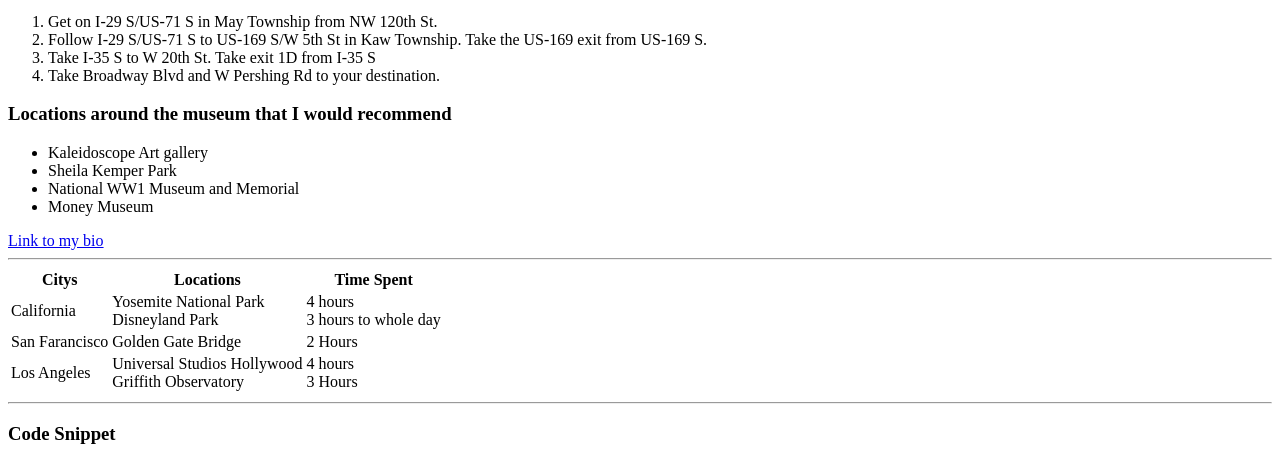
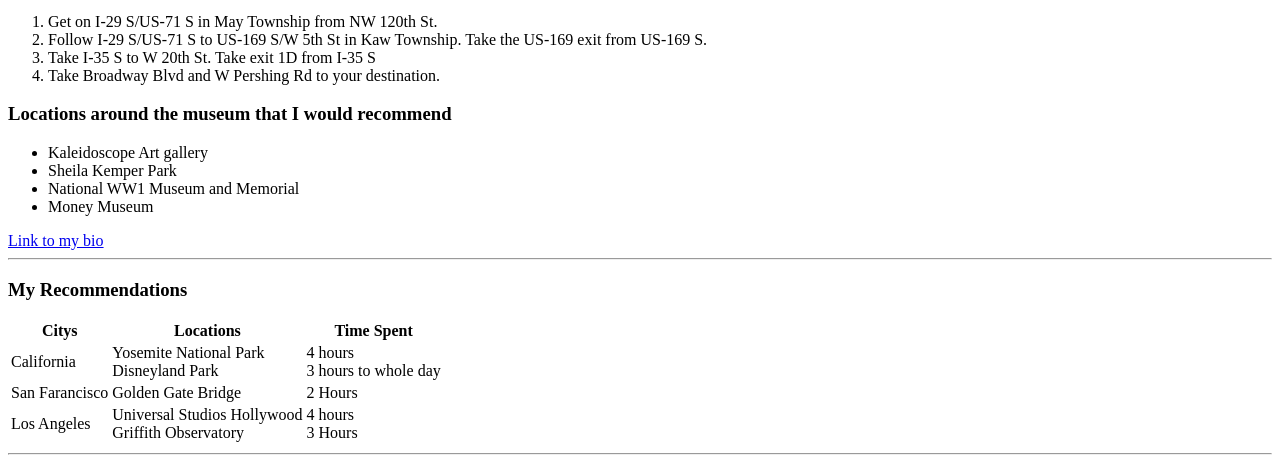
Before and after one commit to 44-563-Web-Apps-F22/44563-webapps-assignment-3-DhruvaTejaSamala, a plain HTML site: page index.html in a window 1280 px wide. Shown: the part 343-800 px from the top of the page. Drawn offline with Linux system fonts and the light colour scheme.

Commit message:
minor changes in index

```diff
--- a/index.html
+++ b/index.html
@@ -36,6 +36,7 @@
           </ul> </p>
           <a href="https://44-563-web-apps-f22.github.io/44563-webapps-assignment-3-DhruvaTejaSamala/aboutme.html">Link to my bio</a>
           <hr>
+          <h3>My Recommendations</h3>
           <table>
             <tr>
               <th>Citys</th>
```
